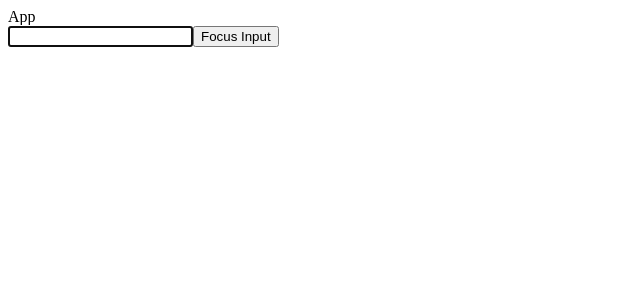
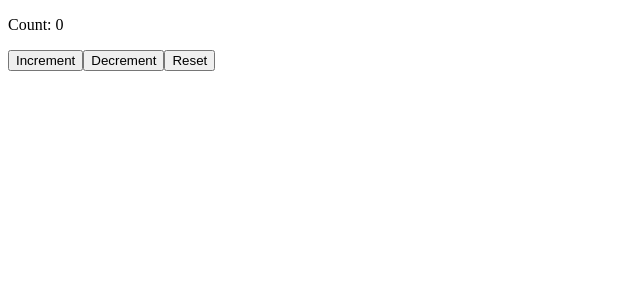
Before and after one commit to LoordhuJeyakumar/react-b47-b48, a React (Vite) app: page / in a window 1280 px wide. Shown: the top 300 px of the page, without its empty margins (0-640 px from the left). Built offline with nearby package versions, Linux system fonts and the light colour scheme.

Commit message:
reducer example

```diff
--- a/src/App.jsx
+++ b/src/App.jsx
@@ -1,25 +1,20 @@
-import React, { useRef } from "react";
-import SetInputFocus from "./components/SetInputFocus";
+import React, { useReducer, useState } from 'react'
+import { initialState, reducer } from './components/reducers/CountReducer';
 
 
 function App() {
-  const inputRef = useRef(null);
 
-  const handleButtonClick = () => {
-    inputRef.current.focus();
-    console.log(inputRef);
-  };
+  const [state, dispatch] = useReducer(reducer, initialState)
+
 
   return (
     <div>
-      App
-      <div>
-        <input type="text" ref={inputRef} />
-        <button onClick={handleButtonClick}>Focus Input</button>
-        <SetInputFocus inputRef={inputRef}></SetInputFocus>
-      </div>
+      <p>Count: {state.count}</p>
+      <button onClick={()=>dispatch({type: 'increment'})}>Increment</button>
+      <button onClick={()=>dispatch({type: 'decrement'})}>Decrement</button>
+      <button onClick={()=>dispatch({type: 'reset'})}>Reset</button>
     </div>
-  );
+  )
 }
 
-export default App;
+export default App
--- /dev/null
+++ b/src/components/reducers/CountReducer.jsx
@@ -0,0 +1,21 @@
+
+
+const initialState = {
+    count : 0,
+};
+
+function reducer(state, action){
+    switch(action.type){
+        case 'increment':
+            return {count: state.count + 1}
+        case 'decrement':
+            return {count : state.count - 1 }
+        case 'reset':
+            return {count: 0};
+    }
+}
+
+export {
+    initialState,
+    reducer
+}
```
